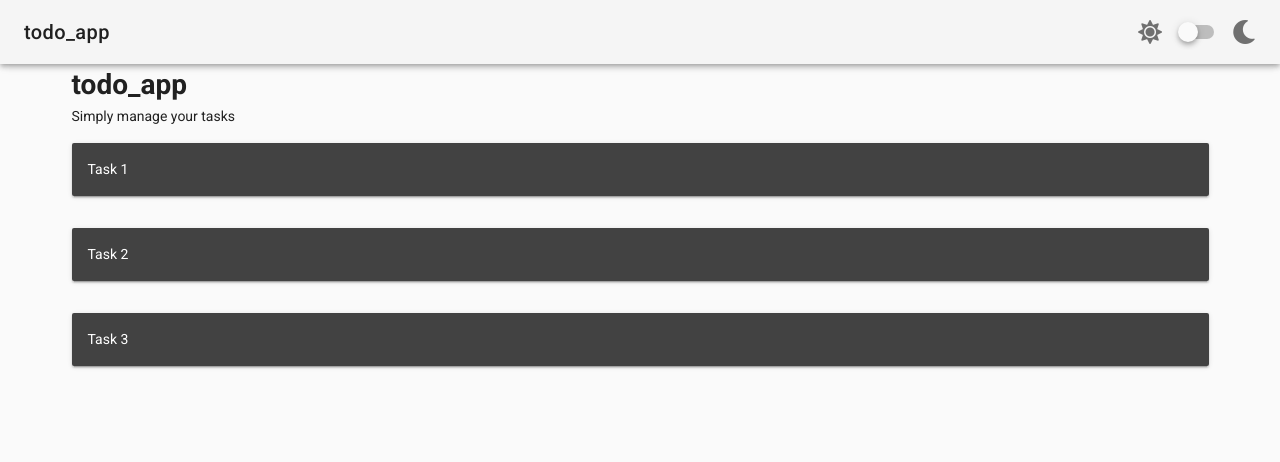
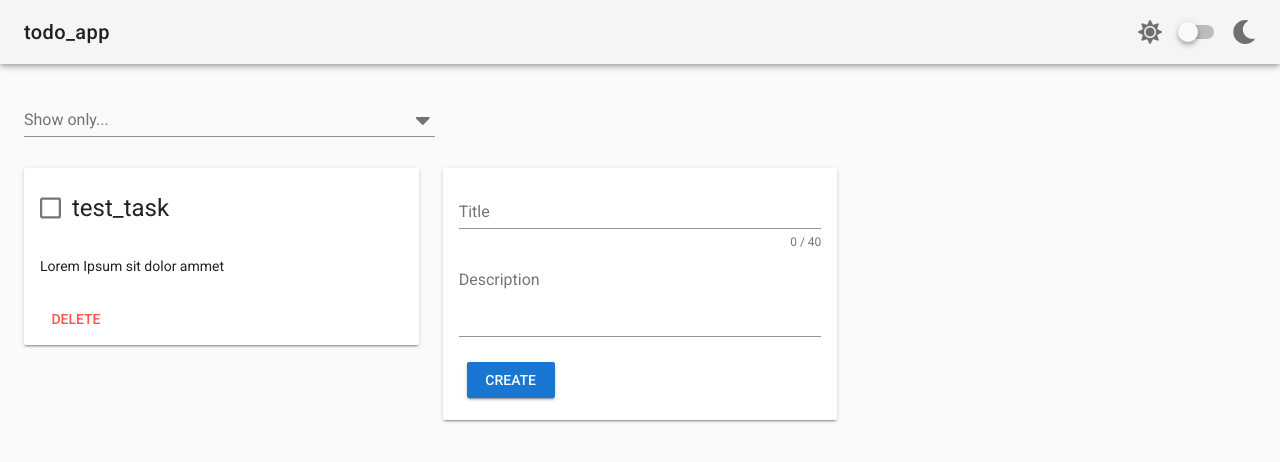
Before and after one commit to barbequeue/todo_app, a Vue app: page / in a window 1280 px wide. Shown: the top 462 px of the page. Built offline with nearby package versions, Linux system fonts and the light colour scheme.

Commit message:
To-do item and it's form components added, VeeValidation plugin included

```diff
--- a/package.json
+++ b/package.json
@@ -8,6 +8,7 @@
     "lint": "vue-cli-service lint"
   },
   "dependencies": {
+    "vee-validate": "^2.1.5",
     "vue": "^2.5.21",
     "vue-router": "^3.0.1",
     "vuetify": "^1.3.0",
--- /dev/null
+++ b/src/components/TodoItem.vue
@@ -0,0 +1,57 @@
+<template>
+  <v-flex xs12 sm6 md4>
+    <v-card :dark="themeIsDark" :light="!themeIsDark">
+      <v-card-title primary-title>
+        <v-checkbox class="mt-0 pt-0 shrink"
+                    @change="checkoutItem(item.id)"
+                    color="success"
+                    :value="item.checked"
+                    :inputValue="item.checked"
+                    :hideDetails=true></v-checkbox>
+        <h3 class="headline mb-0">{{ item.title }}</h3>
+      </v-card-title>
+      <v-card-text>{{ item.content }}</v-card-text>
+      <v-card-actions>
+        <v-btn @click="deleteItem(item.id)"
+                color="error"
+                flat
+                >delete
+        </v-btn>
+      </v-card-actions>
+    </v-card>
+  </v-flex>
+</template>
+
+<script>
+import { mapState, mapMutations, mapActions } from 'vuex'
+
+export default {
+  props: {
+    item: {
+      type: Object,
+      required: true
+    }
+  },
+  computed: {
+    ...mapState([
+      'themeIsDark'
+    ])
+  },
+  methods: {
+    ...mapMutations([
+      'DELETE_TODO_ITEM',
+      'CHECKOUT_TODO_ITEM'
+    ]),
+    ...mapActions([
+      'deleteTodoItem',
+      'checkoutTodoItem'
+    ]),
+    deleteItem(index) {
+      this.deleteTodoItem(index)
+    },
+    checkoutItem(index) {
+      this.checkoutTodoItem(index)
+    }
+  }
+}
+</script>
--- /dev/null
+++ b/src/components/TodoItemForm.vue
@@ -0,0 +1,73 @@
+<template>
+  <v-card :dark="themeIsDark"
+          :light="!themeIsDark">
+    <v-card-text>
+      <v-form @submit.prevent="addItem">
+        <v-text-field class="mt-0"
+                      label="Title"
+                      data-vv-name="title"
+                      :counter=40
+                      v-model="blankItem.title"
+                      v-validate="'required|max:40'"
+                      :error-messages="errors.collect('title')"
+                      required
+                      >
+        </v-text-field>
+        <v-textarea label="Description"
+                    v-model="blankItem.content"
+                    :autoGrow=true
+                    :rows=3
+                    >
+        </v-textarea>
+        <v-btn @click="addItem"
+                color="primary">create</v-btn>
+        <v-btn @click="clearForm"
+                color="error"
+                v-show="blankItem.title || blankItem.content"
+                flat
+                >clear
+        </v-btn>
+      </v-form>
+    </v-card-text>
+  </v-card>
+</template>
+
+<script>
+import { mapState, mapMutations, mapActions } from 'vuex'
+
+export default {
+  data() {
+    return {
+      blankItem: { title: '', content: '' }
+    }
+  },
+  computed: {
+    ...mapState([
+      'themeIsDark'
+    ]),
+    ...mapMutations([
+      'ADD_TODO_ITEM'
+    ])
+  },
+  methods: {
+    ...mapActions([
+      'addTodoItem'
+    ]),
+    addItem() {
+      this.$validator.validateAll().then((result) => {
+        if (result) {
+          this.addTodoItem({
+            title: this.blankItem.title,
+            content: this.blankItem.content,
+            checked: false
+          });
+          this.clearForm();
+        }
+      })
+    },
+    clearForm() {
+      this.blankItem.title = this.blankItem.content = ''
+    }
+  }
+}
+</script>
--- a/src/views/Home.vue
+++ b/src/views/Home.vue
@@ -1,27 +1,37 @@
 <template>
-  <v-container py-0>
-    <v-layout row wrap>
-      <v-flex xs12>
-        <h1>todo_app</h1>
-        <p class="mb-0">Simply manage your tasks</p>
+  <div class="home">
+    <v-container grid-list-xl fluid>
+      <v-flex xs4>
+        <v-select label="Show only..."></v-select>
       </v-flex>
-    </v-layout>
-    <v-layout collumn wrap>
-      <v-flex xs12 my-3>
-        <v-card dark>
-          <v-card-text>Task 1</v-card-text>
-        </v-card>
-      </v-flex>
-      <v-flex xs12 my-3>
-        <v-card dark>
-          <v-card-text>Task 2</v-card-text>
-        </v-card>
-      </v-flex>
-      <v-flex xs12 my-3>
-        <v-card dark>
-          <v-card-text>Task 3</v-card-text>
-        </v-card>
-      </v-flex>
-    </v-layout>
-  </v-container>
+      <v-layout row wrap>
+        <TodoItem v-for="item in todoItems"
+                  :key="item.id"
+                  :item="item" />
+        <v-flex xs12 sm6 md4>
+          <TodoItemForm />
+        </v-flex>
+      </v-layout>
+    </v-container>
+  </div>
 </template>
+
+<script>
+import { mapState } from 'vuex'
+
+import TodoItem from '@/components/TodoItem'
+import TodoItemForm from '@/components/TodoItemForm'
+
+export default {
+  components: {
+    TodoItem,
+    TodoItemForm
+  },
+  computed: {
+    ...mapState([
+      'themeIsDark',
+      'todoItems'
+    ])
+  }
+}
+</script>
```
Also changed, not shown: 1 other file (tests, documents, lock files or other folders).
